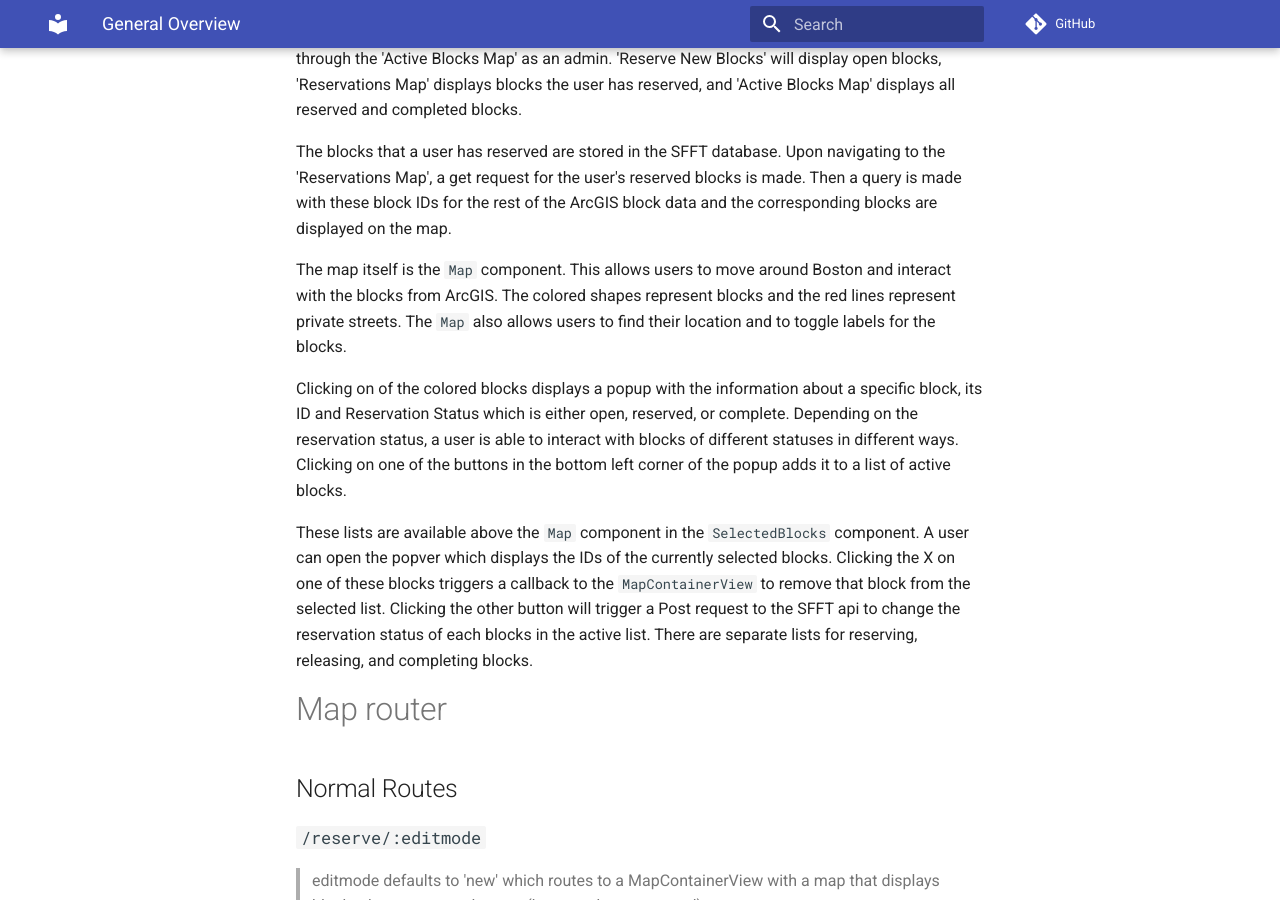
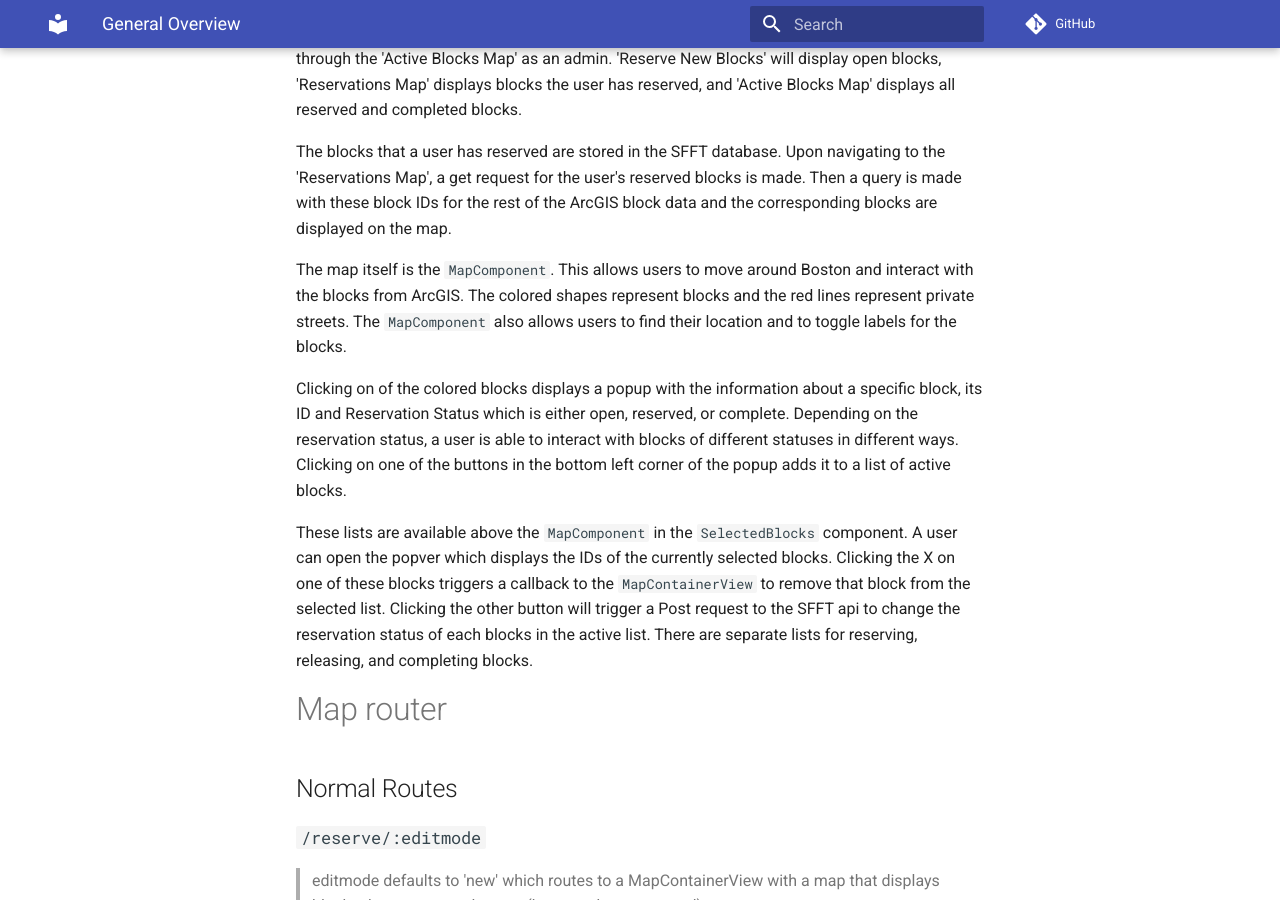
Before and after one commit to Code-4-Community/c4c-dev-docs, an MkDocs documentation site: the page built from docs/sftt/sfft-map-frontend.md, in a window 1280 px wide and 900 px high, scrolled down 351 px. Built offline with MkDocs 1.6.1 and Material for MkDocs 9.7.7, drawn with Linux system fonts in a browser that asks for light colours; comment, search, counter and statistics services are not loaded; some of the changed text lies outside the part shown.

Commit message:
updated with new name of 'MapComponent.vue'

````diff
--- a/docs/sftt/sfft-map-frontend.md
+++ b/docs/sftt/sfft-map-frontend.md
@@ -6,11 +6,11 @@ The component that represents the webpages with the map is the `MapContainerView
 
 The blocks that a user has reserved are stored in the SFFT database. Upon navigating to the 'Reservations Map', a get request for the user's reserved blocks is made. Then a query is made with these block IDs for the rest of the ArcGIS block data and the corresponding blocks are displayed on the map.
 
-The map itself is the `Map` component. This allows users to move around Boston and interact with the blocks from ArcGIS. The colored shapes represent blocks and the red lines represent private streets. The `Map` also allows users to find their location and to toggle labels for the blocks.
+The map itself is the `MapComponent`. This allows users to move around Boston and interact with the blocks from ArcGIS. The colored shapes represent blocks and the red lines represent private streets. The `MapComponent` also allows users to find their location and to toggle labels for the blocks.
 
 Clicking on of the colored blocks displays a popup with the information about a specific block, its ID and Reservation Status which is either open, reserved, or complete. Depending on the reservation status, a user is able to interact with blocks of different statuses in different ways. Clicking on one of the buttons in the bottom left corner of the popup adds it to a list of active blocks.
 
-These lists are available above the `Map` component in the `SelectedBlocks` component. A user can open the popver which displays the IDs of the currently selected blocks. Clicking the X on one of these blocks triggers a callback to the `MapContainerView` to remove that block from the selected list. Clicking the other button will trigger a Post request to the SFFT api to change the reservation status of each blocks in the active list. There are separate lists for reserving, releasing, and completing blocks.
+These lists are available above the `MapComponent` in the `SelectedBlocks` component. A user can open the popver which displays the IDs of the currently selected blocks. Clicking the X on one of these blocks triggers a callback to the `MapContainerView` to remove that block from the selected list. Clicking the other button will trigger a Post request to the SFFT api to change the reservation status of each blocks in the active list. There are separate lists for reserving, releasing, and completing blocks.
 
 
 # Map router
@@ -100,7 +100,7 @@ Returns: {
 Returns: Number
 ```
 
->Determines the reservation status that the Map will use as a filter depending on :editmode. returns 0 for 'new' and 1 for 'edit'
+>Determines the reservation status that the map will use as a filter depending on :editmode. returns 0 for 'new' and 1 for 'edit'
 
 ## Methods
 
@@ -146,7 +146,7 @@ Returns: void
 
 >Sets the corresponsing `blocksToReserve, blocksToRelease, blocksToComplete` list equal to the given blocks
 
-# Map
+# MapComponent
 
 ArcGIS types are lazy loaded in `loadMap` method.
 
````
